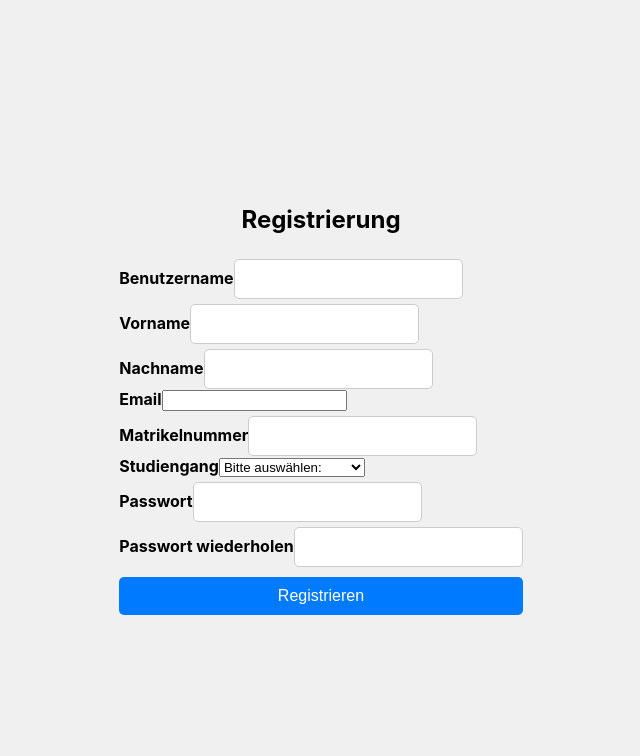
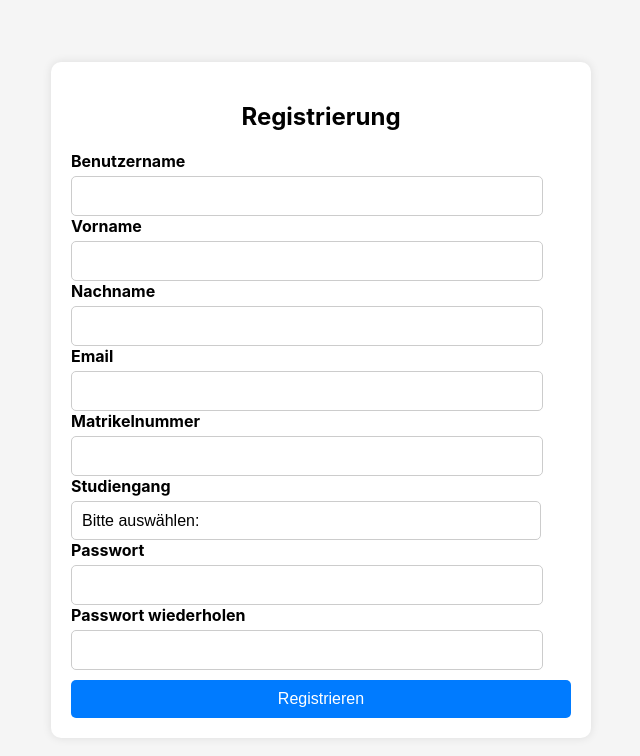
Before and after one commit to Projekt-IU/Projekt, a React (Create React App) app: page /Registrierung in a window 1280 px wide. Shown: the top 756 px of the page, without its empty margins (319-959 px from the left). Built offline with nearby package versions, Linux system fonts and the light colour scheme.

Commit message:
Verbesserung im CSS

```diff
--- a/src/components/FragenErstellen.js
+++ b/src/components/FragenErstellen.js
@@ -25,8 +25,6 @@ class FragenErstellen extends Component {
             error: '',
         };
     }
-
-
     handleCheckboxChange = (e) => {
         this.setState({ richtigeAntwort: e.target.value });
     };
@@ -57,7 +55,6 @@ class FragenErstellen extends Component {
         if (this.state.frageErstellt) {
             return <Navigate to="/FragenErstellen" />
         }
-
 
         return (
             <div className="centered-container">
--- a/src/components/Registrierung.js
+++ b/src/components/Registrierung.js
@@ -1,5 +1,5 @@
 import React, { Component } from 'react';
-import './styles/Login.css';
+import './styles/Registrierung.css';
 import axios from "axios";
 import { Navigate } from "react-router-dom";
 import User from "./User";
--- /dev/null
+++ b/src/components/styles/Registrierung.css
@@ -0,0 +1,76 @@
+/* Stil für den äußeren Container, zentriert den Inhalt */
+.centered-container {
+    display: flex;
+    justify-content: center;
+    align-items: center;
+    height: 100vh;
+    background-color: #f5f5f5;
+}
+
+/* Stil für die Registrierungsbox */
+.register-box {
+    background-color: #ffffff;
+    padding: 20px;
+    border-radius: 10px;
+    box-shadow: 0px 0px 10px rgba(0, 0, 0, 0.1);
+    width: 500px; /* Sie können die Breite nach Bedarf anpassen */
+}
+
+h2 {
+    text-align: center;
+    margin-bottom: 20px;
+}
+
+/* Stil für die Formularfelder */
+.register-input {
+    width: 90%;
+    padding: 10px;
+    margin-top: 5px;
+    border: 1px solid #ccc;
+    border-radius: 5px;
+    font-size: 16px;
+}
+
+/* Dropdown-Stil */
+select {
+    width: 94%;
+    padding: 10px;
+    margin-top: 5px;
+    border: 1px solid #ccc;
+    border-radius: 5px;
+    font-size: 16px;
+    appearance: none; /* Verhindert das Standard-Dropdown-Aussehen */
+    background-color: #ffffff;
+}
+
+/* Stil für den Fehler */
+.error-message {
+    color: red;
+    text-align: center;
+    margin-top: 10px;
+}
+
+/* Stil für den Registrieren-Button */
+button {
+    display: block;
+    width: 100%;
+    padding: 10px;
+    margin-top: 15px;
+    background-color: #007BFF;
+    color: white;
+    border: none;
+    border-radius: 5px;
+    cursor: pointer;
+    font-size: 16px;
+    transition: background-color 0.3s;
+}
+
+button:hover {
+    background-color: #0056b3;
+}
+
+/* Stil für die Labels */
+label {
+    margin-bottom: 5px;
+    font-weight: bold;
+}
```
